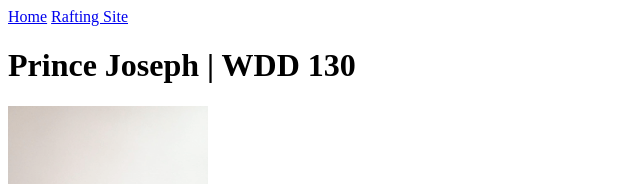
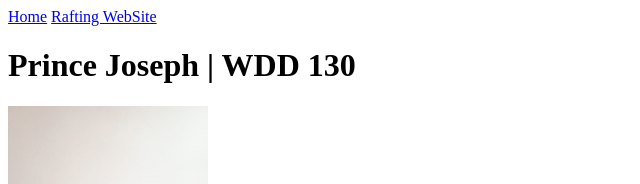
Before and after one commit to PrinceOtu/wdd130, a plain HTML site: page index.html in a window 1280 px wide. Shown: the top 184 px of the page, 0-640 px from the left. Drawn offline with Linux system fonts and the light colour scheme.

Commit message:
Final Prep

```diff
--- a/index.html
+++ b/index.html
@@ -9,7 +9,7 @@
         <header>
             <nav>
                 <a href="#">Home</a>
-                <a href="wwr/">Rafting Site</a>
+                <a href="wwr/">Rafting WebSite</a>
             </nav>
         </header>
         <main>
```
